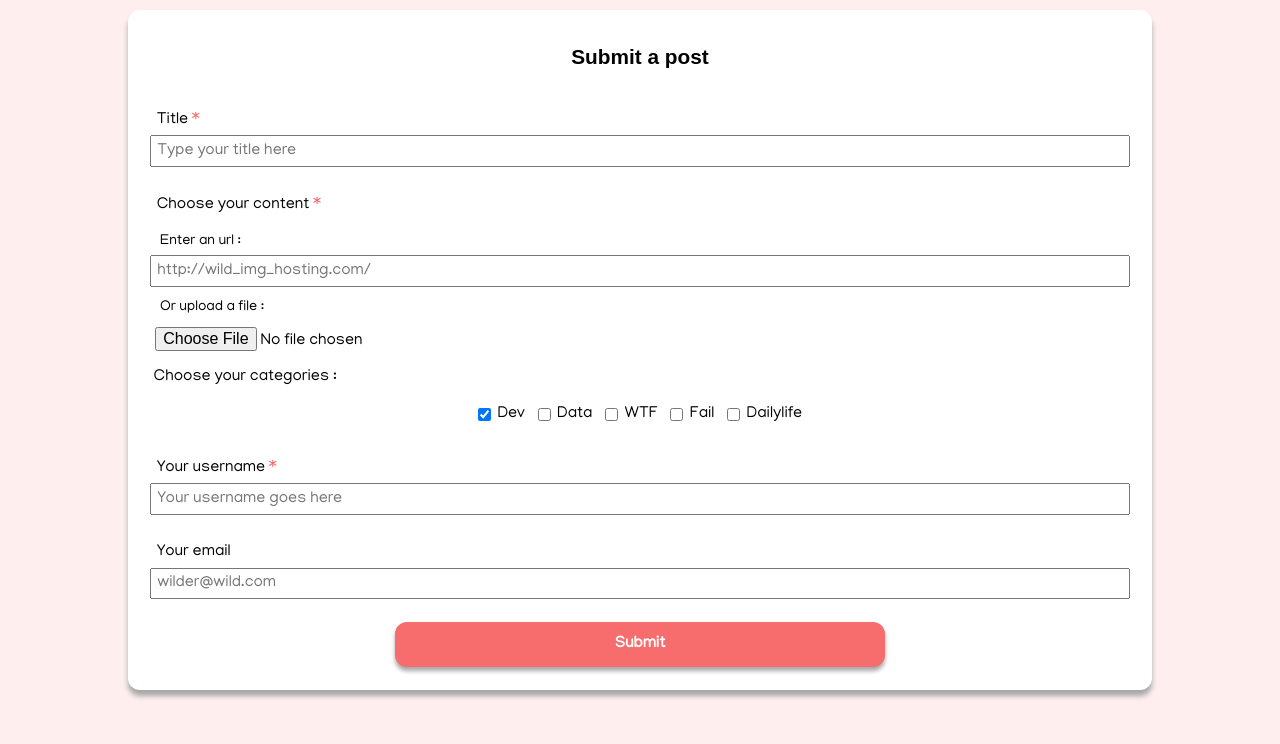
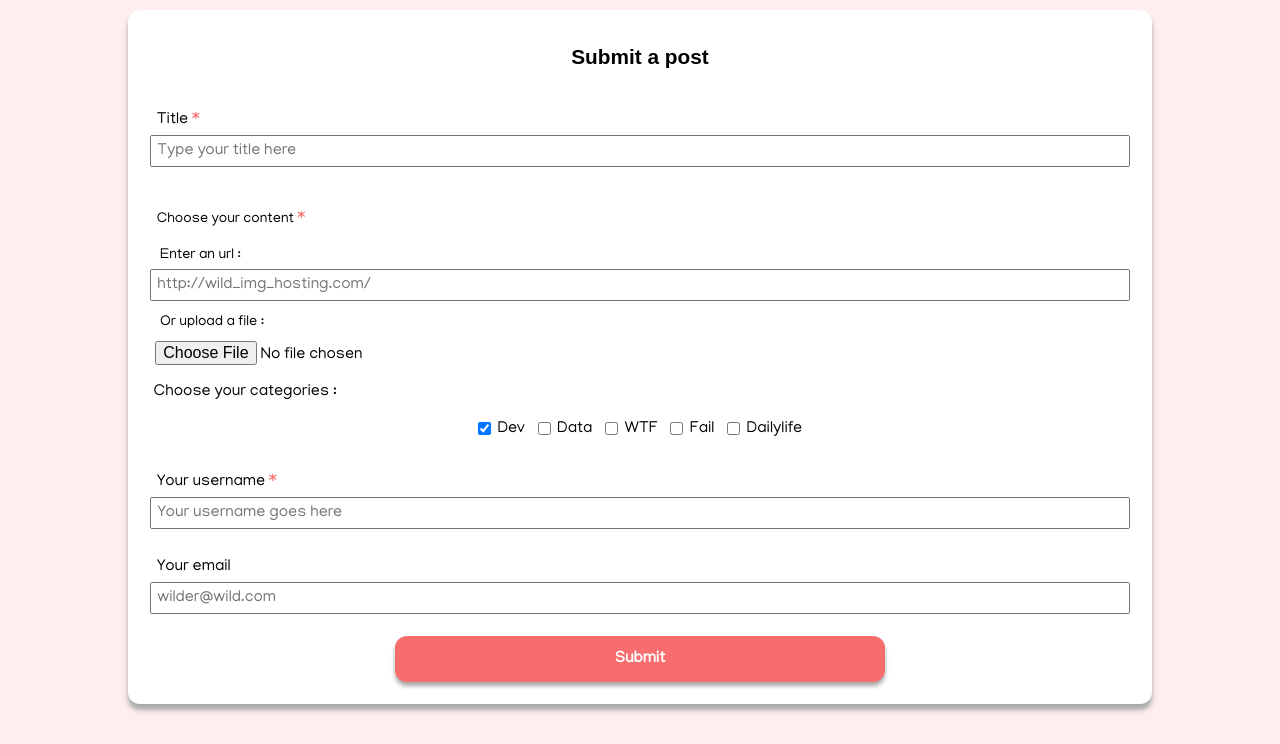
Before and after one commit to jervalles/instantwild, a PHP site: page /submit.html in a window 1280 px wide. Shown: the part 48-792 px from the top of the page. Run offline with PHP 8.4, Linux system fonts and the light colour scheme.

Commit message:
modif placement titres et tags/date

```diff
--- a/style.css
+++ b/style.css
@@ -260,6 +260,13 @@ hr {
   margin-top: 5%;
   margin-bottom: 5%;
 }
+/*  Tags et dates */
+div p:first-of-type{
+  margin-top: 0.9rem;
+}
+div>p{
+  font-size: 0.9rem;
+}
 
 h2 {
   margin-bottom: 0;
@@ -300,8 +307,7 @@ h2 {
     margin-left: 15%;
   }
   h2 {
-    margin-left: 12%;
-    margin-top: 2%;
+    margin: 0 auto 1.5rem 0;
     font-size: 1.5rem;
   }
   #selectform {
@@ -314,5 +320,5 @@ h2 {
   }
   .logoloic{
     width: 40%;
-    }
+  }
 }
```
Also changed, not shown: index.html (+18 -18 lines).
